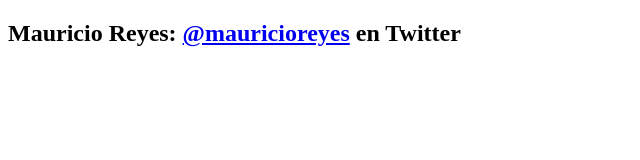
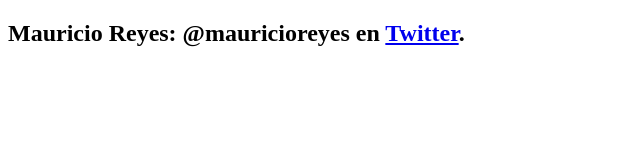
Before and after one commit to mauriicioreyes/proyectoDemoCursoPrework, a plain HTML site: page index.html in a window 1280 px wide. Shown: the whole page, without its empty margins (0-640 px from the left). Drawn offline with Linux system fonts and the light colour scheme.

Commit message:
El link se agregó en la palabra Twitter

```diff
--- a/index.html
+++ b/index.html
@@ -7,6 +7,6 @@
     <title>Prework Windows</title>
 </head>
 <body>
-    <h2>Mauricio Reyes: <a href="https://twitter.com/MauricioReyesDJ">@mauricioreyes</a> en Twitter</h2>
+    <h2>Mauricio Reyes: @mauricioreyes en <a href="https://twitter.com/MauricioReyesDJ">Twitter</a>.</h2>
 </body>
 </html>
```
